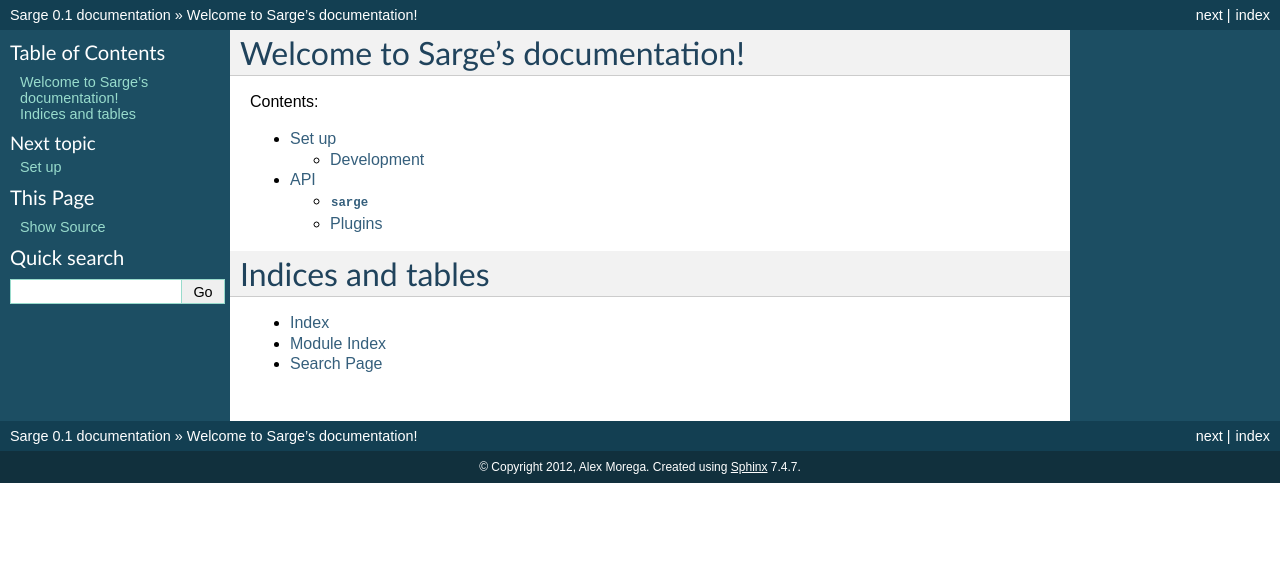
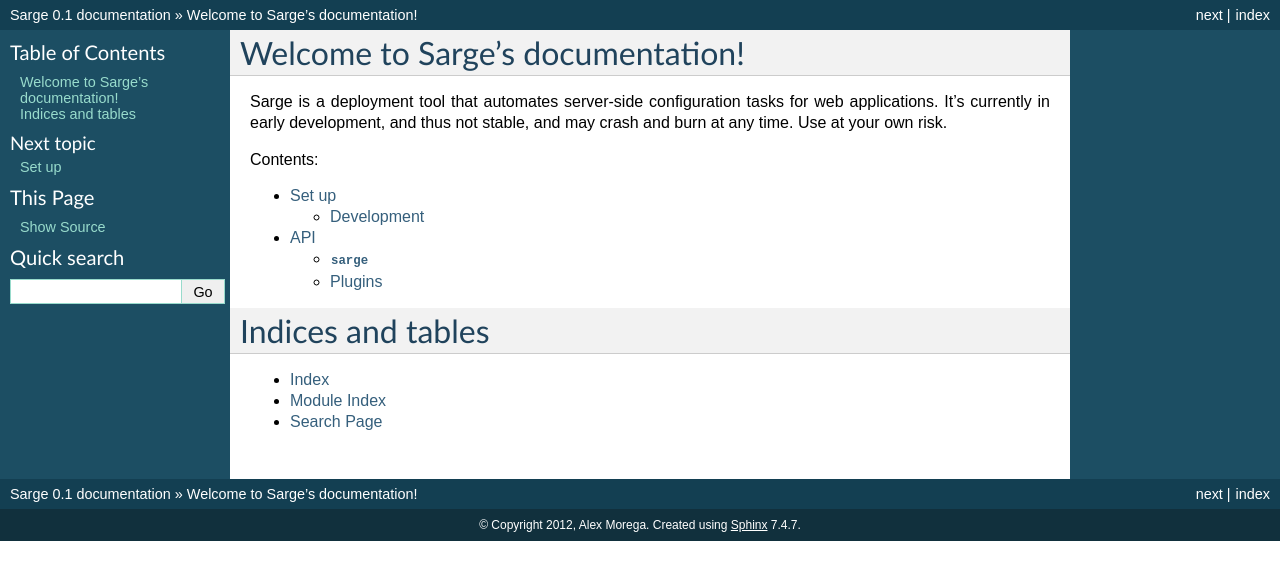
Before and after one commit to mgax/airship, a Sphinx documentation site: the page built from docs/index.rst, in a window 1280 px wide. Shown: the top 580 px of the page. Built offline with Sphinx 7.4.7, drawn with Linux system fonts in a browser that asks for light colours.

Commit message:
introductory paragraph

```diff
--- a/docs/index.rst
+++ b/docs/index.rst
@@ -1,10 +1,11 @@
-.. Sarge documentation master file, created by
-   sphinx-quickstart on Sat Jun 16 20:37:31 2012.
-   You can adapt this file completely to your liking, but it should at least
-   contain the root `toctree` directive.
-
 Welcome to Sarge's documentation!
 =================================
+
+Sarge is a deployment tool that automates server-side configuration
+tasks for web applications. It's currently in early development, and
+thus not stable, and may crash and burn at any time. Use at your own
+risk.
+
 
 Contents:
 
```
